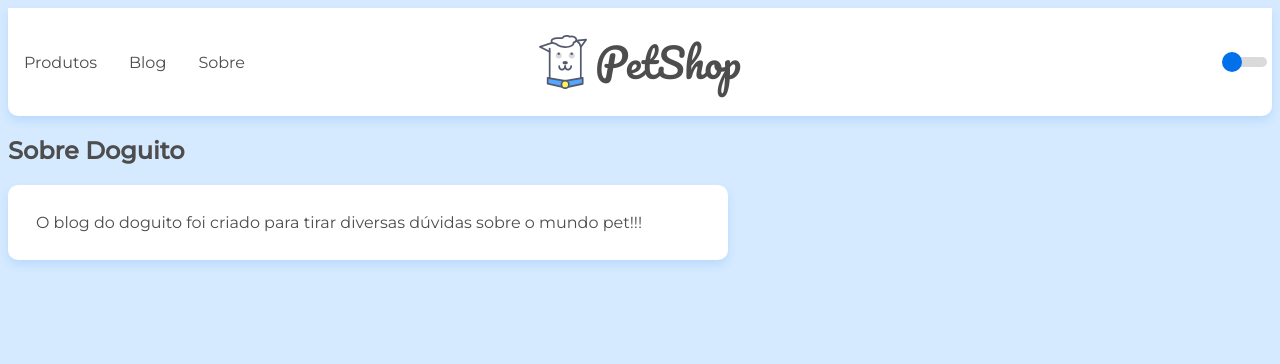
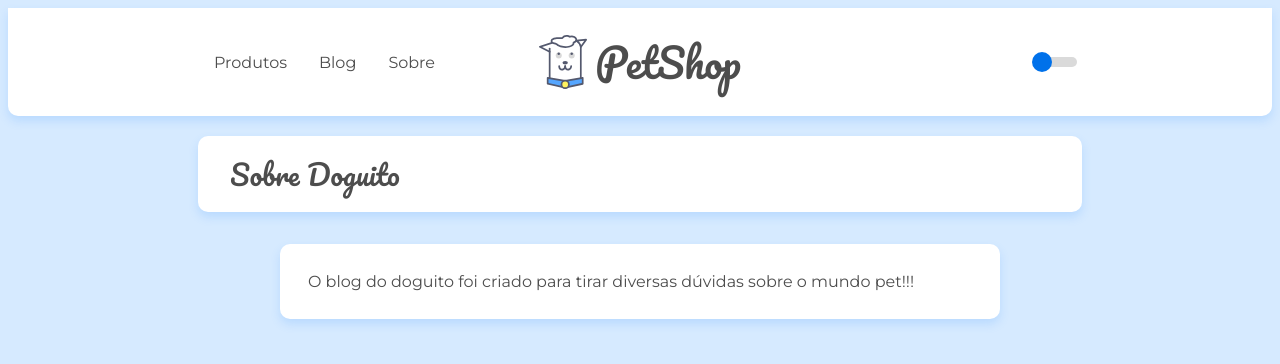
Before and after one commit to devanderson-pires/estudo-react-petshop, a React (Create React App) app: page /sobre in a window 1280 px wide. Shown: the top 364 px of the page. Built offline with nearby package versions, Linux system fonts and the light colour scheme.

Commit message:
:recycle: refatorar header novamente
criando navs diferentes para mobile e desktop, melhorar responsividade e adicionar novas classes globais

```diff
--- a/src/components/GlobalStyle/index.ts
+++ b/src/components/GlobalStyle/index.ts
@@ -1,4 +1,4 @@
-import { createGlobalStyle } from 'styled-components';
+import styled, { createGlobalStyle } from 'styled-components';
 
 const GlobalStyle = createGlobalStyle`
   a {
@@ -19,8 +19,39 @@ const GlobalStyle = createGlobalStyle`
   }
 
   h1 {
+    font-weight: unset;
     margin: 0;
+  }
+
+  .container {
+    padding: 0 1rem;
+
+    @media(min-width: 992px) {
+      padding: 0 calc((100vw - 900px) / 2);
+    }
+  }
+
+  .flex {
+    display: flex;
+  }
+
+  .flex--centro {
+    align-items: center;
+    justify-content: center;
   }
 `;
 
+export const PageTitle = styled.h1`
+  align-items: center;
+  background-color: ${props => props.theme.colors.boxes};
+  border-radius: 10px;
+  box-shadow: ${props => '0 5px 10px ' + props.theme.colors.shadowColor};
+  display: flex;
+  font-family: 'Pacifico', cursive;
+  font-size: 1.75rem;
+  height: 4.75rem;
+  margin: 1.25rem 0 2rem;
+  padding-left: 2rem;
+`;
+
 export default GlobalStyle;
--- a/src/components/Header/index.tsx
+++ b/src/components/Header/index.tsx
@@ -15,17 +15,18 @@ const Header: React.FC<HeaderProps> = ({toggleTheme}): JSX.Element => {
 
 	return (
 		<Styled.Header isActive={isActive}>
+			<div className='container'>
 				<Styled.Burger isActive={isActive} role='button' onClick={handleToggleMenu}>
 					<div />
 					<div />
 					<div />
 				</Styled.Burger>
 
-			<Styled.Menu isActive={isActive}>
-				<Styled.NavLink to='/produtos' onClick={handleToggleMenu}>Produtos</Styled.NavLink>
-				<Styled.NavLink to='/' onClick={handleToggleMenu}>Blog</Styled.NavLink>
-				<Styled.NavLink to='/sobre' onClick={handleToggleMenu}>Sobre</Styled.NavLink>
-			</Styled.Menu>
+				<Styled.DesktopMenu>
+					<Styled.NavLink to='/produtos'>Produtos</Styled.NavLink>
+					<Styled.NavLink to='/'>Blog</Styled.NavLink>
+					<Styled.NavLink to='/sobre'>Sobre</Styled.NavLink>
+				</Styled.DesktopMenu>
 
 				<Styled.LogoLink to='/'>
 					<Styled.LogoImg src={logoImg} />
@@ -44,6 +45,13 @@ const Header: React.FC<HeaderProps> = ({toggleTheme}): JSX.Element => {
 					handleDiameter={20}
 					offHandleColor={theme.colors.hover}
 				/>
+			</div>
+
+			<Styled.MobileMenu isActive={isActive}>
+				<Styled.NavLink to='/produtos' onClick={handleToggleMenu}>Produtos</Styled.NavLink>
+				<Styled.NavLink to='/' onClick={handleToggleMenu}>Blog</Styled.NavLink>
+				<Styled.NavLink to='/sobre' onClick={handleToggleMenu}>Sobre</Styled.NavLink>
+			</Styled.MobileMenu>
 		</Styled.Header>
 	);
 };
--- a/src/components/Header/styles.ts
+++ b/src/components/Header/styles.ts
@@ -6,15 +6,21 @@ export const Header = styled.header<NavProps>`
   background-color: ${props => props.theme.colors.boxes};
   border-radius: ${props => props.isActive ? 'unset' : '0 0 10px 10px'};
   box-shadow: ${props => props.isActive ? 'unset' : '0 5px 10px ' + props.theme.colors.shadowColor};
-  display: grid;
-  grid-template-areas: "menu logo switch";
-  grid-template-columns: repeat(3, 1fr);
-  height: 4.75rem;
   transition: all .25s ease-in-out;
+
+  > div {
+    display: grid;
+    grid-template-areas: "menu logo switch";
+    grid-template-columns: repeat(3, 1fr);
+    height: 4.75rem;
+  }
 
   @media(min-width: 992px) {
     grid-template-areas: "nav logo switch";
-    height: 6.75rem;
+
+    > div {
+      height: 6.75rem;
+    }
   }
 `;
 
@@ -85,7 +91,7 @@ export const Burger = styled.div<NavProps>`
   }
 `;
 
-export const Menu = styled.nav<NavProps>`
+export const MobileMenu = styled.nav<NavProps>`
   background-color: ${props => props.theme.colors.boxes};
   display: flex;
   flex-direction: column;
@@ -97,14 +103,16 @@ export const Menu = styled.nav<NavProps>`
   width: 100vw;
 
   @media(min-width: 992px) {
+    display: none;
+  }
+`;
+
+export const DesktopMenu = styled.nav`
+  display: none;
+
+  @media(min-width: 992px) {
     align-self: center;
-    background-color: unset;
     display: inline-flex;
-    flex-direction: unset;
-    height: unset;
-    position: unset;
-    transform: unset;
-    width: unset;
   }
 `;
 
--- a/src/pages/Home/index.tsx
+++ b/src/pages/Home/index.tsx
@@ -1,9 +1,10 @@
 import React from 'react';
+import { PageTitle } from '../../components/GlobalStyle';
 
 const Home = (): JSX.Element => {
 	return (
-		<main>
-			<h2>Pet notícias</h2>
+		<main className='container'>
+			<PageTitle>Pet notícias</PageTitle>
 		</main>
 	);
 };
--- a/src/pages/Sobre/index.tsx
+++ b/src/pages/Sobre/index.tsx
@@ -1,12 +1,13 @@
 import React from 'react';
+import { PageTitle } from '../../components/GlobalStyle';
 import * as Styled from './styles';
 
 const Sobre = (): JSX.Element => {
 	return (
-		<main>
-			<h2>Sobre Doguito</h2>
+		<main className='container'>
+			<PageTitle>Sobre Doguito</PageTitle>
 
-			<section>
+			<section className='flex flex--centro'>
 				<Styled.Card>
           O blog do doguito foi criado para tirar diversas dúvidas sobre o mundo pet!!!
 				</Styled.Card>
```
Lines whose indentation alone changed are shown as unchanged.
